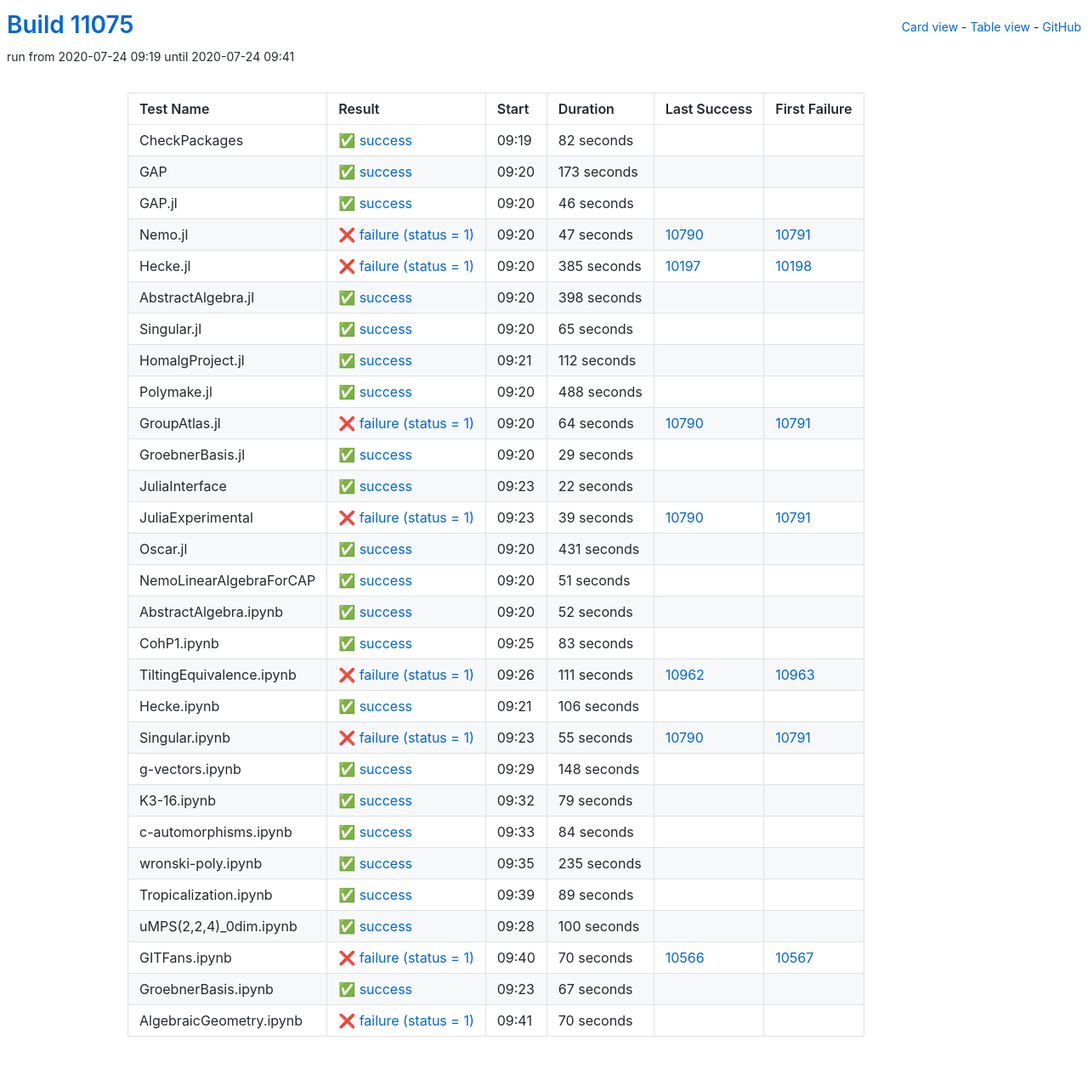
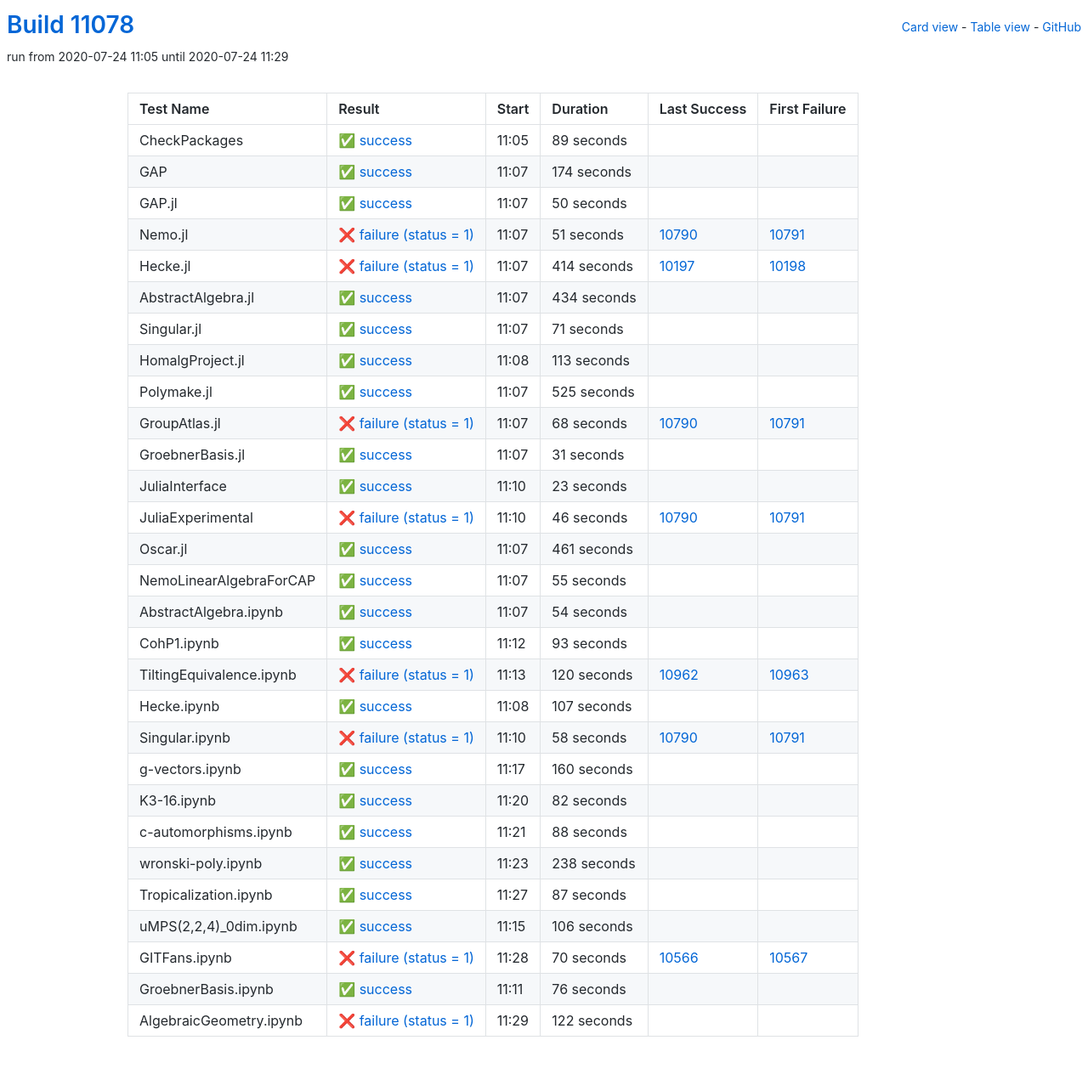
Before and after one commit to oscar-system/oscar-ci-status, a Jekyll site: the page built from table.html, in a window 1280 px wide. Shown: the whole page at 85% size. Built offline with Jekyll 4.4.1, drawn with Linux system fonts in a browser that asks for light colours.

Commit message:
Build #11078

```diff
--- a/_data/ci.yml
+++ b/_data/ci.yml
@@ -1,6 +1,6 @@
 ---
-build: 11075
-build_url: https://oscarci.mathematik.uni-kl.de/job/oscar/11075/
+build: 11078
+build_url: https://oscarci.mathematik.uni-kl.de/job/oscar/11078/
 job: oscar
 organization: oscar-system
 repo: oscar-ci-status
@@ -8,8 +8,260 @@
 tests:
 - name: CheckPackages
   id: checkpackages
-  log: https://oscarci.mathematik.uni-kl.de/job/oscar/11075/artifact/logs/build-11075/CheckPackages.log
-  start: 2020-07-24 09:19
+  log: https://oscarci.mathematik.uni-kl.de/job/oscar/11078/artifact/logs/build-11078/CheckPackages.log
+  start: 2020-07-24 11:05
+  success: true
+  exitcode: 0
+  status: success
+  duration: 89
+  last_success: false
+  last_success_url:
+  first_failure: false
+  first_failure_url:
+- name: GAP
+  id: gap
+  log: https://oscarci.mathematik.uni-kl.de/job/oscar/11078/artifact/logs/build-11078/GAP.log
+  start: 2020-07-24 11:07
+  success: true
+  exitcode: 0
+  status: success
+  duration: 174
+  last_success: false
+  last_success_url:
+  first_failure: false
+  first_failure_url:
+- name: GAP.jl
+  id: gap-jl
+  log: https://oscarci.mathematik.uni-kl.de/job/oscar/11078/artifact/logs/build-11078/GAP.jl.log
+  start: 2020-07-24 11:07
+  success: true
+  exitcode: 0
+  status: success
+  duration: 50
+  last_success: false
+  last_success_url:
+  first_failure: false
+  first_failure_url:
+- name: Nemo.jl
+  id: nemo-jl
+  log: https://oscarci.mathematik.uni-kl.de/job/oscar/11078/artifact/logs/build-11078/Nemo.jl.log
+  start: 2020-07-24 11:07
+  success: false
+  exitcode: 1
+  status: failure
+  duration: 51
+  last_success: 10790
+  last_success_url: https://oscarci.mathematik.uni-kl.de/job/oscar/10790/
+  first_failure: 10791
+  first_failure_url: https://oscarci.mathematik.uni-kl.de/job/oscar/10791/
+- name: Hecke.jl
+  id: hecke-jl
+  log: https://oscarci.mathematik.uni-kl.de/job/oscar/11078/artifact/logs/build-11078/Hecke.jl.log
+  start: 2020-07-24 11:07
+  success: false
+  exitcode: 1
+  status: failure
+  duration: 414
+  last_success: 10197
+  last_success_url: https://oscarci.mathematik.uni-kl.de/job/oscar/10197/
+  first_failure: 10198
+  first_failure_url: https://oscarci.mathematik.uni-kl.de/job/oscar/10198/
+- name: AbstractAlgebra.jl
+  id: abstractalgebra-jl
+  log: https://oscarci.mathematik.uni-kl.de/job/oscar/11078/artifact/logs/build-11078/AbstractAlgebra.jl.log
+  start: 2020-07-24 11:07
+  success: true
+  exitcode: 0
+  status: success
+  duration: 434
+  last_success: false
+  last_success_url:
+  first_failure: false
+  first_failure_url:
+- name: Singular.jl
+  id: singular-jl
+  log: https://oscarci.mathematik.uni-kl.de/job/oscar/11078/artifact/logs/build-11078/Singular.jl.log
+  start: 2020-07-24 11:07
+  success: true
+  exitcode: 0
+  status: success
+  duration: 71
+  last_success: false
+  last_success_url:
+  first_failure: false
+  first_failure_url:
+- name: HomalgProject.jl
+  id: homalgproject-jl
+  log: https://oscarci.mathematik.uni-kl.de/job/oscar/11078/artifact/logs/build-11078/HomalgProject.jl.log
+  start: 2020-07-24 11:08
+  success: true
+  exitcode: 0
+  status: success
+  duration: 113
+  last_success: false
+  last_success_url:
+  first_failure: false
+  first_failure_url:
+- name: Polymake.jl
+  id: polymake-jl
+  log: https://oscarci.mathematik.uni-kl.de/job/oscar/11078/artifact/logs/build-11078/Polymake.jl.log
+  start: 2020-07-24 11:07
+  success: true
+  exitcode: 0
+  status: success
+  duration: 525
+  last_success: false
+  last_success_url:
+  first_failure: false
+  first_failure_url:
+- name: GroupAtlas.jl
+  id: groupatlas-jl
+  log: https://oscarci.mathematik.uni-kl.de/job/oscar/11078/artifact/logs/build-11078/GroupAtlas.jl.log
+  start: 2020-07-24 11:07
+  success: false
+  exitcode: 1
+  status: failure
+  duration: 68
+  last_success: 10790
+  last_success_url: https://oscarci.mathematik.uni-kl.de/job/oscar/10790/
+  first_failure: 10791
+  first_failure_url: https://oscarci.mathematik.uni-kl.de/job/oscar/10791/
+- name: GroebnerBasis.jl
+  id: groebnerbasis-jl
+  log: https://oscarci.mathematik.uni-kl.de/job/oscar/11078/artifact/logs/build-11078/GroebnerBasis.jl.log
+  start: 2020-07-24 11:07
+  success: true
+  exitcode: 0
+  status: success
+  duration: 31
+  last_success: false
+  last_success_url:
+  first_failure: false
+  first_failure_url:
+- name: JuliaInterface
+  id: juliainterface
+  log: https://oscarci.mathematik.uni-kl.de/job/oscar/11078/artifact/logs/build-11078/JuliaInterface.log
+  start: 2020-07-24 11:10
+  success: true
+  exitcode: 0
+  status: success
+  duration: 23
+  last_success: false
+  last_success_url:
+  first_failure: false
+  first_failure_url:
+- name: JuliaExperimental
+  id: juliaexperimental
+  log: https://oscarci.mathematik.uni-kl.de/job/oscar/11078/artifact/logs/build-11078/JuliaExperimental.log
+  start: 2020-07-24 11:10
+  success: false
+  exitcode: 1
+  status: failure
+  duration: 46
+  last_success: 10790
+  last_success_url: https://oscarci.mathematik.uni-kl.de/job/oscar/10790/
+  first_failure: 10791
+  first_failure_url: https://oscarci.mathematik.uni-kl.de/job/oscar/10791/
+- name: Oscar.jl
+  id: oscar-jl
+  log: https://oscarci.mathematik.uni-kl.de/job/oscar/11078/artifact/logs/build-11078/Oscar.jl.log
+  start: 2020-07-24 11:07
+  success: true
+  exitcode: 0
+  status: success
+  duration: 461
+  last_success: false
+  last_success_url:
+  first_failure: false
+  first_failure_url:
+- name: NemoLinearAlgebraForCAP
+  id: nemolinearalgebraforcap
+  log: https://oscarci.mathematik.uni-kl.de/job/oscar/11078/artifact/logs/build-11078/NemoLinearAlgebraForCAP.log
+  start: 2020-07-24 11:07
+  success: true
+  exitcode: 0
+  status: success
+  duration: 55
+  last_success: false
+  last_success_url:
+  first_failure: false
+  first_failure_url:
+- name: AbstractAlgebra.ipynb
+  id: abstractalgebra-ipynb
+  log: https://oscarci.mathematik.uni-kl.de/job/oscar/11078/artifact/logs/build-11078/AbstractAlgebra.ipynb.log
+  start: 2020-07-24 11:07
+  success: true
+  exitcode: 0
+  status: success
+  duration: 54
+  last_success: false
+  last_success_url:
+  first_failure: false
+  first_failure_url:
+- name: CohP1.ipynb
+  id: cohp1-ipynb
+  log: https://oscarci.mathematik.uni-kl.de/job/oscar/11078/artifact/logs/build-11078/CohP1.ipynb.log
+  start: 2020-07-24 11:12
+  success: true
+  exitcode: 0
+  status: success
+  duration: 93
+  last_success: false
+  last_success_url:
+  first_failure: false
+  first_failure_url:
+- name: TiltingEquivalence.ipynb
+  id: tiltingequivalence-ipynb
+  log: https://oscarci.mathematik.uni-kl.de/job/oscar/11078/artifact/logs/build-11078/TiltingEquivalence.ipynb.log
+  start: 2020-07-24 11:13
+  success: false
+  exitcode: 1
+  status: failure
+  duration: 120
+  last_success: 10962
+  last_success_url: https://oscarci.mathematik.uni-kl.de/job/oscar/10962/
+  first_failure: 10963
+  first_failure_url: https://oscarci.mathematik.uni-kl.de/job/oscar/10963/
+- name: Hecke.ipynb
+  id: hecke-ipynb
+  log: https://oscarci.mathematik.uni-kl.de/job/oscar/11078/artifact/logs/build-11078/Hecke.ipynb.log
+  start: 2020-07-24 11:08
+  success: true
+  exitcode: 0
+  status: success
+  duration: 107
+  last_success: false
+  last_success_url:
+  first_failure: false
+  first_failure_url:
+- name: Singular.ipynb
+  id: singular-ipynb
+  log: https://oscarci.mathematik.uni-kl.de/job/oscar/11078/artifact/logs/build-11078/Singular.ipynb.log
+  start: 2020-07-24 11:10
+  success: false
+  exitcode: 1
+  status: failure
+  duration: 58
+  last_success: 10790
+  last_success_url: https://oscarci.mathematik.uni-kl.de/job/oscar/10790/
+  first_failure: 10791
+  first_failure_url: https://oscarci.mathematik.uni-kl.de/job/oscar/10791/
+- name: g-vectors.ipynb
+  id: g-vectors-ipynb
+  log: https://oscarci.mathematik.uni-kl.de/job/oscar/11078/artifact/logs/build-11078/g-vectors.ipynb.log
+  start: 2020-07-24 11:17
+  success: true
+  exitcode: 0
+  status: success
+  duration: 160
+  last_success: false
+  last_success_url:
+  first_failure: false
+  first_failure_url:
+- name: K3-16.ipynb
+  id: k3-16-ipynb
+  log: https://oscarci.mathematik.uni-kl.de/job/oscar/11078/artifact/logs/build-11078/K3-16.ipynb.log
+  start: 2020-07-24 11:20
   success: true
   exitcode: 0
   status: success
@@ -18,214 +270,46 @@
   last_success_url:
   first_failure: false
   first_failure_url:
-- name: GAP
-  id: gap
-  log: https://oscarci.mathematik.uni-kl.de/job/oscar/11075/artifact/logs/build-11075/GAP.log
-  start: 2020-07-24 09:20
+- name: c-automorphisms.ipynb
+  id: c-automorphisms-ipynb
+  log: https://oscarci.mathematik.uni-kl.de/job/oscar/11078/artifact/logs/build-11078/c-automorphisms.ipynb.log
+  start: 2020-07-24 11:21
   success: true
   exitcode: 0
   status: success
-  duration: 173
+  duration: 88
   last_success: false
   last_success_url:
   first_failure: false
   first_failure_url:
-- name: GAP.jl
-  id: gap-jl
-  log: https://oscarci.mathematik.uni-kl.de/job/oscar/11075/artifact/logs/build-11075/GAP.jl.log
-  start: 2020-07-24 09:20
+- name: wronski-poly.ipynb
+  id: wronski-poly-ipynb
+  log: https://oscarci.mathematik.uni-kl.de/job/oscar/11078/artifact/logs/build-11078/wronski-poly.ipynb.log
+  start: 2020-07-24 11:23
   success: true
   exitcode: 0
   status: success
-  duration: 46
+  duration: 238
   last_success: false
   last_success_url:
   first_failure: false
   first_failure_url:
-- name: Nemo.jl
-  id: nemo-jl
-  log: https://oscarci.mathematik.uni-kl.de/job/oscar/11075/artifact/logs/build-11075/Nemo.jl.log
-  start: 2020-07-24 09:20
-  success: false
-  exitcode: 1
-  status: failure
-  duration: 47
-  last_success: 10790
-  last_success_url: https://oscarci.mathematik.uni-kl.de/job/oscar/10790/
-  first_failure: 10791
-  first_failure_url: https://oscarci.mathematik.uni-kl.de/job/oscar/10791/
-- name: Hecke.jl
-  id: hecke-jl
-  log: https://oscarci.mathematik.uni-kl.de/job/oscar/11075/artifact/logs/build-11075/Hecke.jl.log
-  start: 2020-07-24 09:20
-  success: false
-  exitcode: 1
-  status: failure
-  duration: 385
-  last_success: 10197
-  last_success_url: https://oscarci.mathematik.uni-kl.de/job/oscar/10197/
-  first_failure: 10198
-  first_failure_url: https://oscarci.mathematik.uni-kl.de/job/oscar/10198/
-- name: AbstractAlgebra.jl
-  id: abstractalgebra-jl
-  log: https://oscarci.mathematik.uni-kl.de/job/oscar/11075/artifact/logs/build-11075/AbstractAlgebra.jl.log
-  start: 2020-07-24 09:20
+- name: Tropicalization.ipynb
+  id: tropicalization-ipynb
+  log: https://oscarci.mathematik.uni-kl.de/job/oscar/11078/artifact/logs/build-11078/Tropicalization.ipynb.log
+  start: 2020-07-24 11:27
   success: true
   exitcode: 0
   status: success
-  duration: 398
+  duration: 87
   last_success: false
   last_success_url:
   first_failure: false
   first_failure_url:
-- name: Singular.jl
-  id: singular-jl
-  log: https://oscarci.mathematik.uni-kl.de/job/oscar/11075/artifact/logs/build-11075/Singular.jl.log
-  start: 2020-07-24 09:20
-  success: true
-  exitcode: 0
-  status: success
-  duration: 65
-  last_success: false
-  last_success_url:
-  first_failure: false
-  first_failure_url:
-- name: HomalgProject.jl
-  id: homalgproject-jl
-  log: https://oscarci.mathematik.uni-kl.de/job/oscar/11075/artifact/logs/build-11075/HomalgProject.jl.log
-  start: 2020-07-24 09:21
-  success: true
-  exitcode: 0
-  status: success
-  duration: 112
-  last_success: false
-  last_success_url:
-  first_failure: false
-  first_failure_url:
-- name: Polymake.jl
-  id: polymake-jl
-  log: https://oscarci.mathematik.uni-kl.de/job/oscar/11075/artifact/logs/build-11075/Polymake.jl.log
-  start: 2020-07-24 09:20
-  success: true
-  exitcode: 0
-  status: success
-  duration: 488
-  last_success: false
-  last_success_url:
-  first_failure: false
-  first_failure_url:
-- name: GroupAtlas.jl
-  id: groupatlas-jl
-  log: https://oscarci.mathematik.uni-kl.de/job/oscar/11075/artifact/logs/build-11075/GroupAtlas.jl.log
-  start: 2020-07-24 09:20
-  success: false
-  exitcode: 1
-  status: failure
-  duration: 64
-  last_success: 10790
-  last_success_url: https://oscarci.mathematik.uni-kl.de/job/oscar/10790/
-  first_failure: 10791
-  first_failure_url: https://oscarci.mathematik.uni-kl.de/job/oscar/10791/
-- name: GroebnerBasis.jl
-  id: groebnerbasis-jl
-  log: https://oscarci.mathematik.uni-kl.de/job/oscar/11075/artifact/logs/build-11075/GroebnerBasis.jl.log
-  start: 2020-07-24 09:20
-  success: true
-  exitcode: 0
-  status: success
-  duration: 29
-  last_success: false
-  last_success_url:
-  first_failure: false
-  first_failure_url:
-- name: JuliaInterface
-  id: juliainterface
-  log: https://oscarci.mathematik.uni-kl.de/job/oscar/11075/artifact/logs/build-11075/JuliaInterface.log
-  start: 2020-07-24 09:23
-  success: true
-  exitcode: 0
-  status: success
-  duration: 22
-  last_success: false
-  last_success_url:
-  first_failure: false
-  first_failure_url:
-- name: JuliaExperimental
-  id: juliaexperimental
-  log: https://oscarci.mathematik.uni-kl.de/job/oscar/11075/artifact/logs/build-11075/JuliaExperimental.log
-  start: 2020-07-24 09:23
-  success: false
-  exitcode: 1
-  status: failure
-  duration: 39
-  last_success: 10790
-  last_success_url: https://oscarci.mathematik.uni-kl.de/job/oscar/10790/
-  first_failure: 10791
-  first_failure_url: https://oscarci.mathematik.uni-kl.de/job/oscar/10791/
-- name: Oscar.jl
-  id: oscar-jl
-  log: https://oscarci.mathematik.uni-kl.de/job/oscar/11075/artifact/logs/build-11075/Oscar.jl.log
-  start: 2020-07-24 09:20
-  success: true
-  exitcode: 0
-  status: success
-  duration: 431
-  last_success: false
-  last_success_url:
-  first_failure: false
-  first_failure_url:
-- name: NemoLinearAlgebraForCAP
-  id: nemolinearalgebraforcap
-  log: https://oscarci.mathematik.uni-kl.de/job/oscar/11075/artifact/logs/build-11075/NemoLinearAlgebraForCAP.log
-  start: 2020-07-24 09:20
-  success: true
-  exitcode: 0
-  status: success
-  duration: 51
-  last_success: false
-  last_success_url:
-  first_failure: false
-  first_failure_url:
-- name: AbstractAlgebra.ipynb
-  id: abstractalgebra-ipynb
-  log: https://oscarci.mathematik.uni-kl.de/job/oscar/11075/artifact/logs/build-11075/AbstractAlgebra.ipynb.log
-  start: 2020-07-24 09:20
-  success: true
-  exitcode: 0
-  status: success
-  duration: 52
-  last_success: false
-  last_success_url:
-  first_failure: false
-  first_failure_url:
-- name: CohP1.ipynb
-  id: cohp1-ipynb
-  log: https://oscarci.mathematik.uni-kl.de/job/oscar/11075/artifact/logs/build-11075/CohP1.ipynb.log
-  start: 2020-07-24 09:25
-  success: true
-  exitcode: 0
-  status: success
-  duration: 83
-  last_success: false
-  last_success_url:
-  first_failure: false
-  first_failure_url:
-- name: TiltingEquivalence.ipynb
-  id: tiltingequivalence-ipynb
-  log: https://oscarci.mathematik.uni-kl.de/job/oscar/11075/artifact/logs/build-11075/TiltingEquivalence.ipynb.log
-  start: 2020-07-24 09:26
-  success: false
-  exitcode: 1
-  status: failure
-  duration: 111
-  last_success: 10962
-  last_success_url: https://oscarci.mathematik.uni-kl.de/job/oscar/10962/
-  first_failure: 10963
-  first_failure_url: https://oscarci.mathematik.uni-kl.de/job/oscar/10963/
-- name: Hecke.ipynb
-  id: hecke-ipynb
-  log: https://oscarci.mathematik.uni-kl.de/job/oscar/11075/artifact/logs/build-11075/Hecke.ipynb.log
-  start: 2020-07-24 09:21
+- name: uMPS(2,2,4)_0dim.ipynb
+  id: umps-2-2-4-0dim-ipynb
+  log: https://oscarci.mathematik.uni-kl.de/job/oscar/11078/artifact/logs/build-11078/uMPS-2-2-4-_0dim.ipynb.log
+  start: 2020-07-24 11:15
   success: true
   exitcode: 0
   status: success
@@ -234,94 +318,10 @@
   last_success_url:
   first_failure: false
   first_failure_url:
-- name: Singular.ipynb
-  id: singular-ipynb
-  log: https://oscarci.mathematik.uni-kl.de/job/oscar/11075/artifact/logs/build-11075/Singular.ipynb.log
-  start: 2020-07-24 09:23
-  success: false
-  exitcode: 1
-  status: failure
-  duration: 55
-  last_success: 10790
-  last_success_url: https://oscarci.mathematik.uni-kl.de/job/oscar/10790/
-  first_failure: 10791
-  first_failure_url: https://oscarci.mathematik.uni-kl.de/job/oscar/10791/
-- name: g-vectors.ipynb
-  id: g-vectors-ipynb
-  log: https://oscarci.mathematik.uni-kl.de/job/oscar/11075/artifact/logs/build-11075/g-vectors.ipynb.log
-  start: 2020-07-24 09:29
-  success: true
-  exitcode: 0
-  status: success
-  duration: 148
-  last_success: false
-  last_success_url:
-  first_failure: false
-  first_failure_url:
-- name: K3-16.ipynb
-  id: k3-16-ipynb
-  log: https://oscarci.mathematik.uni-kl.de/job/oscar/11075/artifact/logs/build-11075/K3-16.ipynb.log
-  start: 2020-07-24 09:32
-  success: true
-  exitcode: 0
-  status: success
-  duration: 79
-  last_success: false
-  last_success_url:
-  first_failure: false
-  first_failure_url:
-- name: c-automorphisms.ipynb
-  id: c-automorphisms-ipynb
-  log: https://oscarci.mathematik.uni-kl.de/job/oscar/11075/artifact/logs/build-11075/c-automorphisms.ipynb.log
-  start: 2020-07-24 09:33
-  success: true
-  exitcode: 0
-  status: success
-  duration: 84
-  last_success: false
-  last_success_url:
-  first_failure: false
-  first_failure_url:
-- name: wronski-poly.ipynb
-  id: wronski-poly-ipynb
-  log: https://oscarci.mathematik.uni-kl.de/job/oscar/11075/artifact/logs/build-11075/wronski-poly.ipynb.log
-  start: 2020-07-24 09:35
-  success: true
-  exitcode: 0
-  status: success
-  duration: 235
-  last_success: false
-  last_success_url:
-  first_failure: false
-  first_failure_url:
-- name: Tropicalization.ipynb
-  id: tropicalization-ipynb
-  log: https://oscarci.mathematik.uni-kl.de/job/oscar/11075/artifact/logs/build-11075/Tropicalization.ipynb.log
-  start: 2020-07-24 09:39
-  success: true
-  exitcode: 0
-  status: success
-  duration: 89
-  last_success: false
-  last_success_url:
-  first_failure: false
-  first_failure_url:
-- name: uMPS(2,2,4)_0dim.ipynb
-  id: umps-2-2-4-0dim-ipynb
-  log: https://oscarci.mathematik.uni-kl.de/job/oscar/11075/artifact/logs/build-11075/uMPS-2-2-4-_0dim.ipynb.log
-  start: 2020-07-24 09:28
-  success: true
-  exitcode: 0
-  status: success
-  duration: 100
-  last_success: false
-  last_success_url:
-  first_failure: false
-  first_failure_url:
 - name: GITFans.ipynb
   id: gitfans-ipynb
-  log: https://oscarci.mathematik.uni-kl.de/job/oscar/11075/artifact/logs/build-11075/GITFans.ipynb.log
-  start: 2020-07-24 09:40
+  log: https://oscarci.mathematik.uni-kl.de/job/oscar/11078/artifact/logs/build-11078/GITFans.ipynb.log
+  start: 2020-07-24 11:28
   success: false
   exitcode: 1
   status: failure
@@ -332,24 +332,24 @@
   first_failure_url: https://oscarci.mathematik.uni-kl.de/job/oscar/10567/
 - name: GroebnerBasis.ipynb
   id: groebnerbasis-ipynb
-  log: https://oscarci.mathematik.uni-kl.de/job/oscar/11075/artifact/logs/build-11075/GroebnerBasis.ipynb.log
-  start: 2020-07-24 09:23
+  log: https://oscarci.mathematik.uni-kl.de/job/oscar/11078/artifact/logs/build-11078/GroebnerBasis.ipynb.log
+  start: 2020-07-24 11:11
   success: true
   exitcode: 0
   status: success
-  duration: 67
+  duration: 76
   last_success: false
   last_success_url:
   first_failure: false
   first_failure_url:
 - name: AlgebraicGeometry.ipynb
   id: algebraicgeometry-ipynb
-  log: https://oscarci.mathematik.uni-kl.de/job/oscar/11075/artifact/logs/build-11075/AlgebraicGeometry.ipynb.log
-  start: 2020-07-24 09:41
+  log: https://oscarci.mathematik.uni-kl.de/job/oscar/11078/artifact/logs/build-11078/AlgebraicGeometry.ipynb.log
+  start: 2020-07-24 11:29
   success: false
   exitcode: 1
   status: failure
-  duration: 70
+  duration: 122
   last_success: false
   last_success_url:
   first_failure: false
--- a/_data/github.yml
+++ b/_data/github.yml
@@ -27,3 +27,4 @@
 GITFans.ipynb: https://github.com/oscar-system/GITFans
 GroebnerBasis.ipynb: https://github.com/ederc/GroebnerBasisNotebooks
 TiltingEquivalence.ipynb: https://github.com/homalg-project/CapHomalgNotebooks
+AlgebraicGeometry.ipynb: https://github.com/oscar-system/OSCARBinder
```
Also changed, not shown: README.md.
